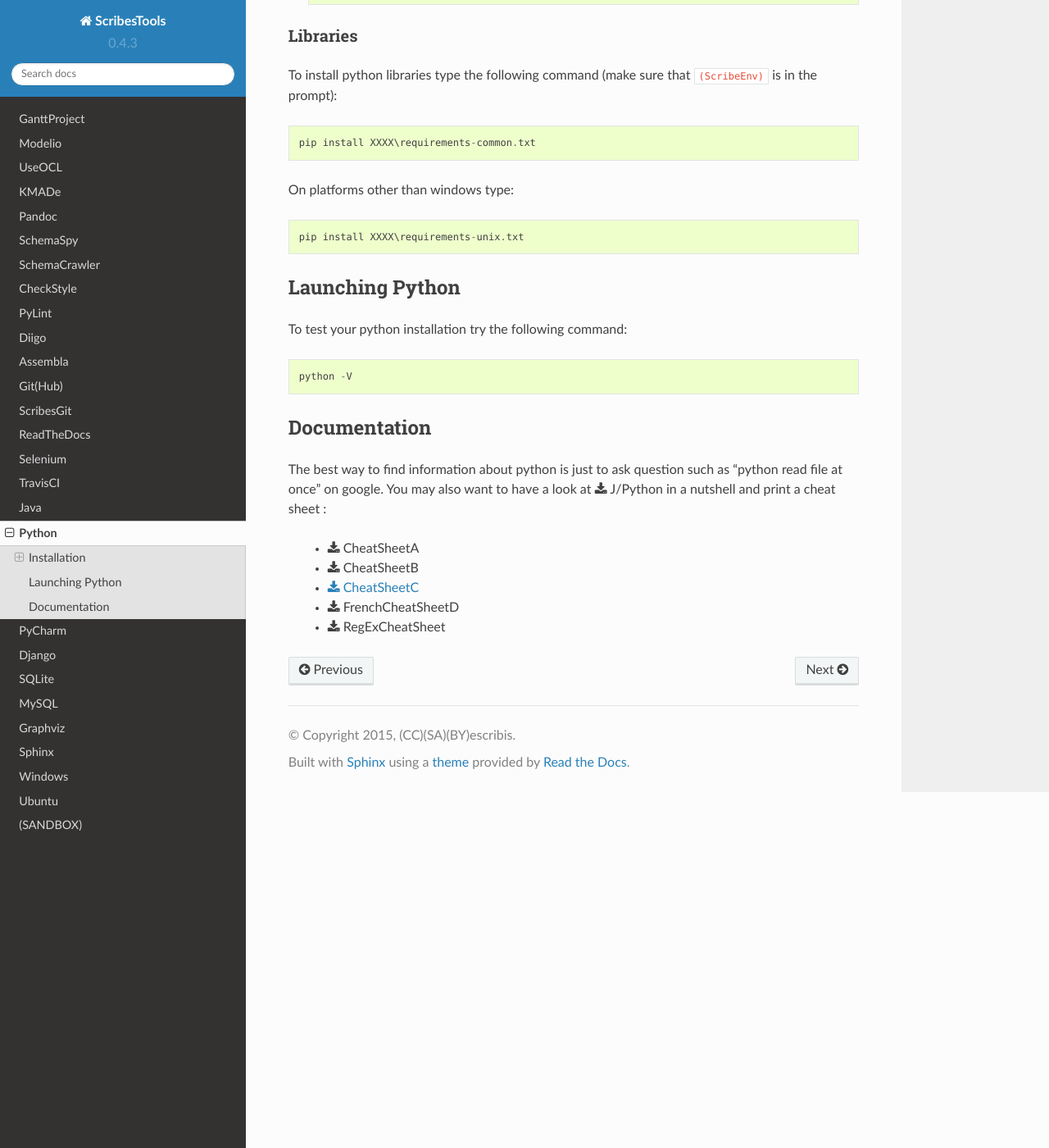
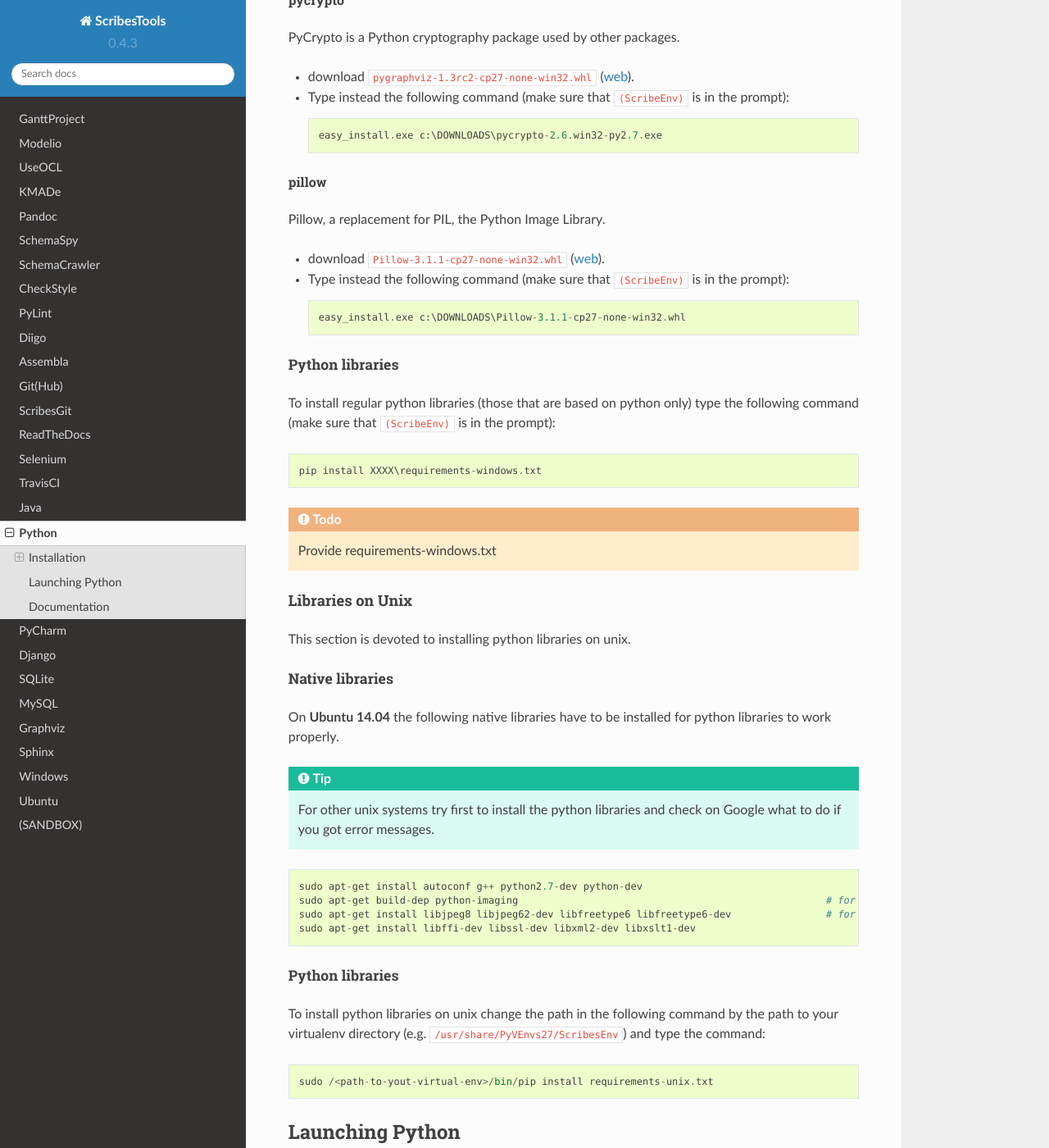
Before and after one commit to ScribesZone/ScribesTools, a Sphinx documentation site: the page built from docs/python/index.rst, in a window 1280 px wide and 1400 px high, scrolled down 3032 px. Shown: the whole window at 82% size. Built offline with Sphinx 7.4.7 and the Read the Docs theme 2.0.0, drawn with Linux system fonts in a browser that asks for light colours; some of the changed text lies outside the part shown.

Commit message:
improve instructions for python and reference to requirements

```diff
--- a/docs/python/index.rst
+++ b/docs/python/index.rst
@@ -24,7 +24,7 @@
 
 Detailed information is available in the `BeginnersGuide`_ of python wiki.
 On most unix systems python is usually installed so try ``python -V`` on the
-command line. If the version is > 2.7.6 you can skip this step.
+command line. If the version is >= 2.7.6 you can skip this step.
 
 .. note::
     There are two python ecosystems: python 2.X and 3.X.
@@ -89,9 +89,24 @@
 From now on, you will have to activate the ScribeEnv virtual environment
 each time you open a new shell and want to use/install python software.
 
-Windows specific libs
-^^^^^^^^^^^^^^^^^^^^^
-This section is devoted to Windows specific python packages.
+Libraries
+^^^^^^^^^
+
+Some python libraries depends on the OS (those who are using C libraries for
+instance). Select the section corresponding on your OS:
+
+* installing `Python libraries on windows`_.
+* installing `Python libraries on unix`_.
+
+.. _`Python libraries on windows`:
+
+Libraries on windows
+''''''''''''''''''''
+
+This section is devoted to installing python libraries on windows.
+
+Native libraries
+""""""""""""""""
 
 .. Note::
     Some python libraries need to be compiled with a C compiler.
@@ -101,7 +116,7 @@
     `Unofficial Windows Binaries for Python Extension Packages`_.
 
 pywin32
-"""""""
+~~~~~~~
 
 pywin32_ is a set of python extensions for Windows. This library is required
 in particular by Scrapy_.
@@ -113,7 +128,8 @@
         easy_install C:\DOWNLOADS\pywin32-219.win32-py2.7.exe
 
 pygraphviz
-""""""""""
+~~~~~~~~~~
+
 pygraphviz_ is a python API to use the GraphViz_ graph package.
 
 * download ``pygraphviz‑1.3rc2‑cp27‑none‑win32.whl`` |PyGraphViz|. This
@@ -124,27 +140,71 @@
         pip install c:\DOWNLOADS\pygraphviz-1.3rc2-cp27-none-win32.whl
 
 pycrypto
-""""""""
+~~~~~~~~
 
 PyCrypto is a Python cryptography package used by other packages.
 
-* download ``pygraphviz‑1.3rc2‑cp27‑none‑win32.whl`` |PyCrypto|. This
-  version works with ``graphviz 2.38.msi``.
-* **do not click on the executable** but type instead the following command
+* download ``pygraphviz‑1.3rc2‑cp27‑none‑win32.whl`` |PyCrypto|.
+* Type instead the following command
   (make sure that ``(ScribeEnv)`` is in the prompt)::
 
         easy_install.exe c:\DOWNLOADS\pycrypto-2.6.win32-py2.7.exe
 
-Libraries
-^^^^^^^^^
-To install python libraries type the following command (make sure that
-``(ScribeEnv)`` is in the prompt)::
+pillow
+~~~~~~
 
-    pip install XXXX\requirements-common.txt
+Pillow, a replacement for PIL, the Python Image Library.
 
-On platforms other than windows type::
+* download ``Pillow-3.1.1-cp27-none-win32.whl`` |Pillow|.
+* Type instead the following command
+  (make sure that ``(ScribeEnv)`` is in the prompt)::
 
-    pip install XXXX\requirements-unix.txt
+        easy_install.exe c:\DOWNLOADS\Pillow-3.1.1-cp27-none-win32.whl
+
+Python libraries
+""""""""""""""""
+
+To install regular python libraries (those that are based on python only)
+type the following command (make sure that ``(ScribeEnv)`` is in the prompt)::
+
+        pip install XXXX\requirements-windows.txt
+
+..  todo:: Provide requirements-windows.txt
+
+
+
+.. _`Python libraries on unix`:
+
+Libraries on Unix
+'''''''''''''''''
+
+This section is devoted to installing python libraries on unix.
+
+Native libraries
+""""""""""""""""
+On **Ubuntu 14.04** the following native libraries have to be installed for python
+libraries to work properly.
+
+..  tip::
+    For other unix systems try first to install the
+    python libraries and check on Google what to do
+    if you got error messages.
+
+::
+
+    sudo apt-get install autoconf g++ python2.7-dev python-dev
+    sudo apt-get build-dep python-imaging                                                    # for Pillow package
+    sudo apt-get install libjpeg8 libjpeg62-dev libfreetype6 libfreetype6-dev                # for Pillow package
+    sudo apt-get install libffi-dev libssl-dev libxml2-dev libxslt1-dev
+
+Python libraries
+""""""""""""""""
+
+To install python libraries on unix change the path in the following command
+by the path to your virtualenv directory (e.g. ``/usr/share/PyVEnvs27/ScribesEnv``)
+and type the command::
+
+    sudo /<path-to-yout-virtual-env>/bin/pip install requirements-unix.txt
 
 
 Launching Python
@@ -222,6 +282,9 @@
 .. |PyCrypto| replace::
     (`web <http://www.voidspace.org.uk/downloads/pycrypto26/pycrypto-2.6.win32-py2.7.exe>`__)
 
+.. |Pillow| replace::
+    (`web <http://www.lfd.uci.edu/~gohlke/pythonlibs/#pillow>`__)
+
 ..  |JythonInANutshell| replace::
     :download:`J/Python in a nutshell<docs/JythonInANutshell-3.pdf>`
 
@@ -239,3 +302,6 @@
 
 ..  |RegExCheatSheet| replace::
     :download:`RegExCheatSheet<docs/python-regular-expression-cheat-sheet.pdf>`
+
+..  |RequirementsUbuntu| replace::
+    :download:`requirements-ubuntu.txt<../../../ScribesStore/tools/python/requirements-ubuntu.txt>`
```
